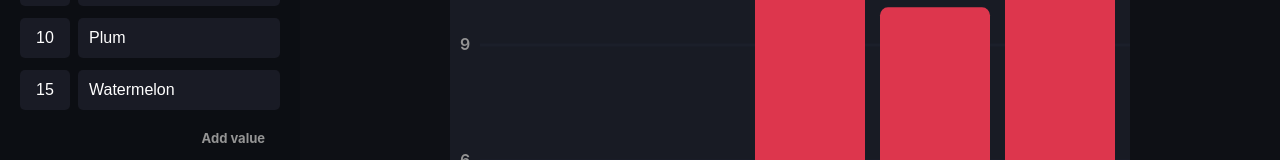
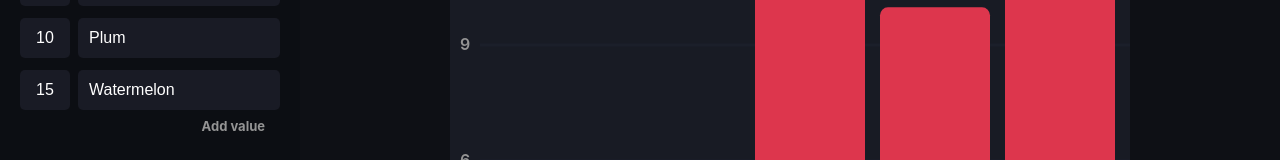
Before and after one commit to Poxie/graph-app, a React (Create React App) app in the folder frontend/: page /create/bar in a window 1280 px wide. Shown: the part 306-466 px from the top of the page. Built offline with nearby package versions, Linux system fonts and the light colour scheme.

Commit message:
Color changes

```diff
--- a/frontend/src/pages/editor/Editor.scss
+++ b/frontend/src/pages/editor/Editor.scss
@@ -32,8 +32,8 @@
         color: var(--text-muted);
     }
 }
-.sidebar input {
-    margin-bottom: 12px;
+.sidebar .value-inputs:not(:first-of-type) input {
+    margin-top: 12px;
 }
 .value-inputs {
     input {
```
